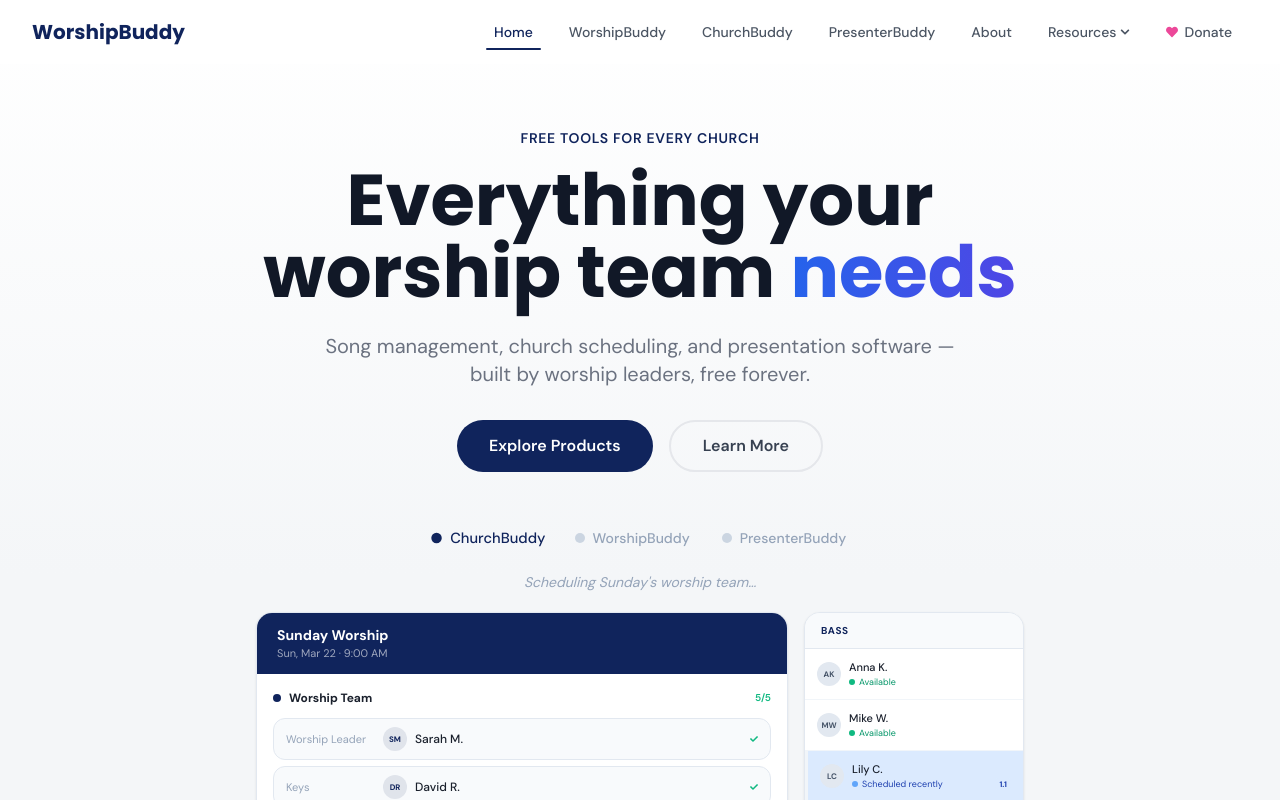
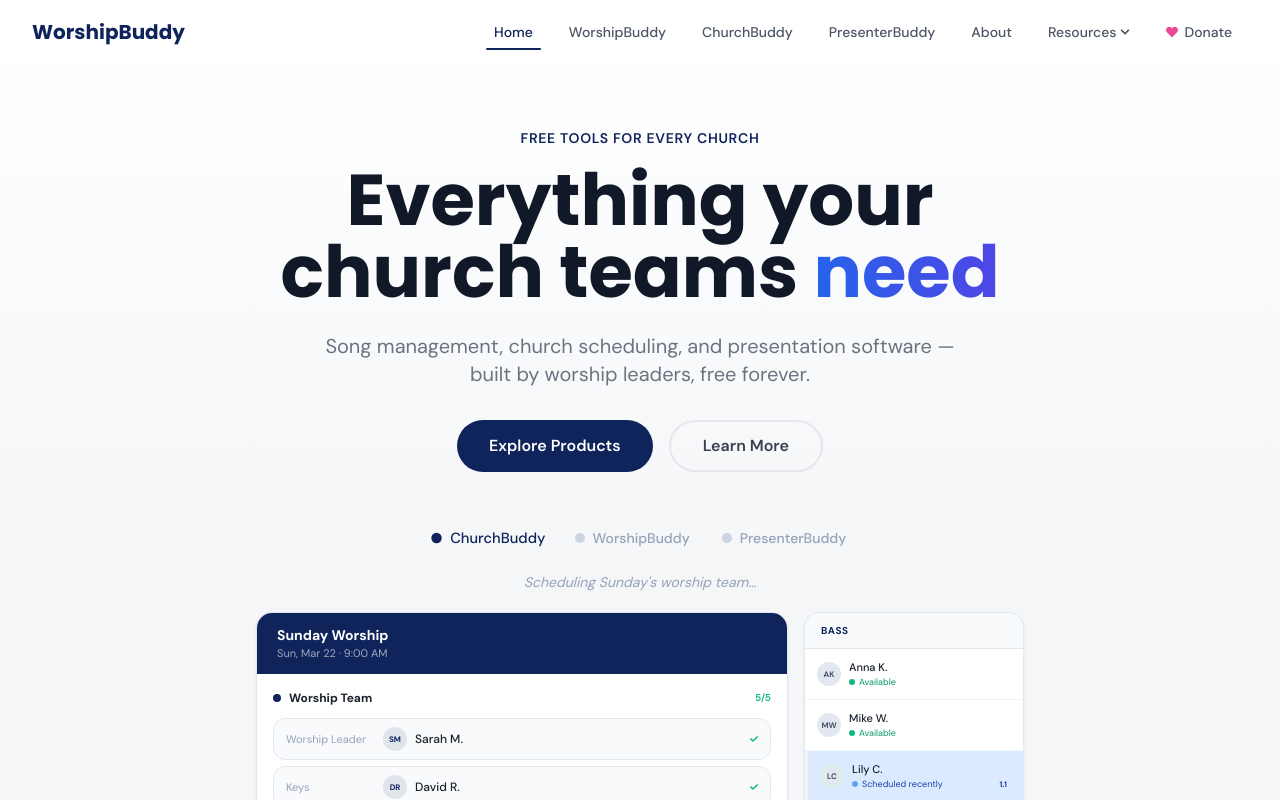
Before and after one commit to WorshipBuddy/worshipbuddy.org, a Next.js app: page / in a window 1280 px wide. Shown: the top 800 px of the page. Built offline with nearby package versions, Linux system fonts and the light colour scheme.

Commit message:
change verbage

```diff
--- a/components/home/BentoHero.jsx
+++ b/components/home/BentoHero.jsx
@@ -26,8 +26,8 @@
             transition={{ duration: 0.6, delay: 0.1 }}
             className="text-4xl sm:text-5xl md:text-6xl lg:text-7xl font-bold font-heading text-gray-900 leading-[1.1] mb-6"
           >
-            Everything your worship team{" "}
-            <span className="gradient-text">needs</span>
+            Everything your church teams{" "}
+            <span className="gradient-text">need</span>
           </motion.h1>
           <motion.p
             initial={{ opacity: 0, y: 20 }}
```
